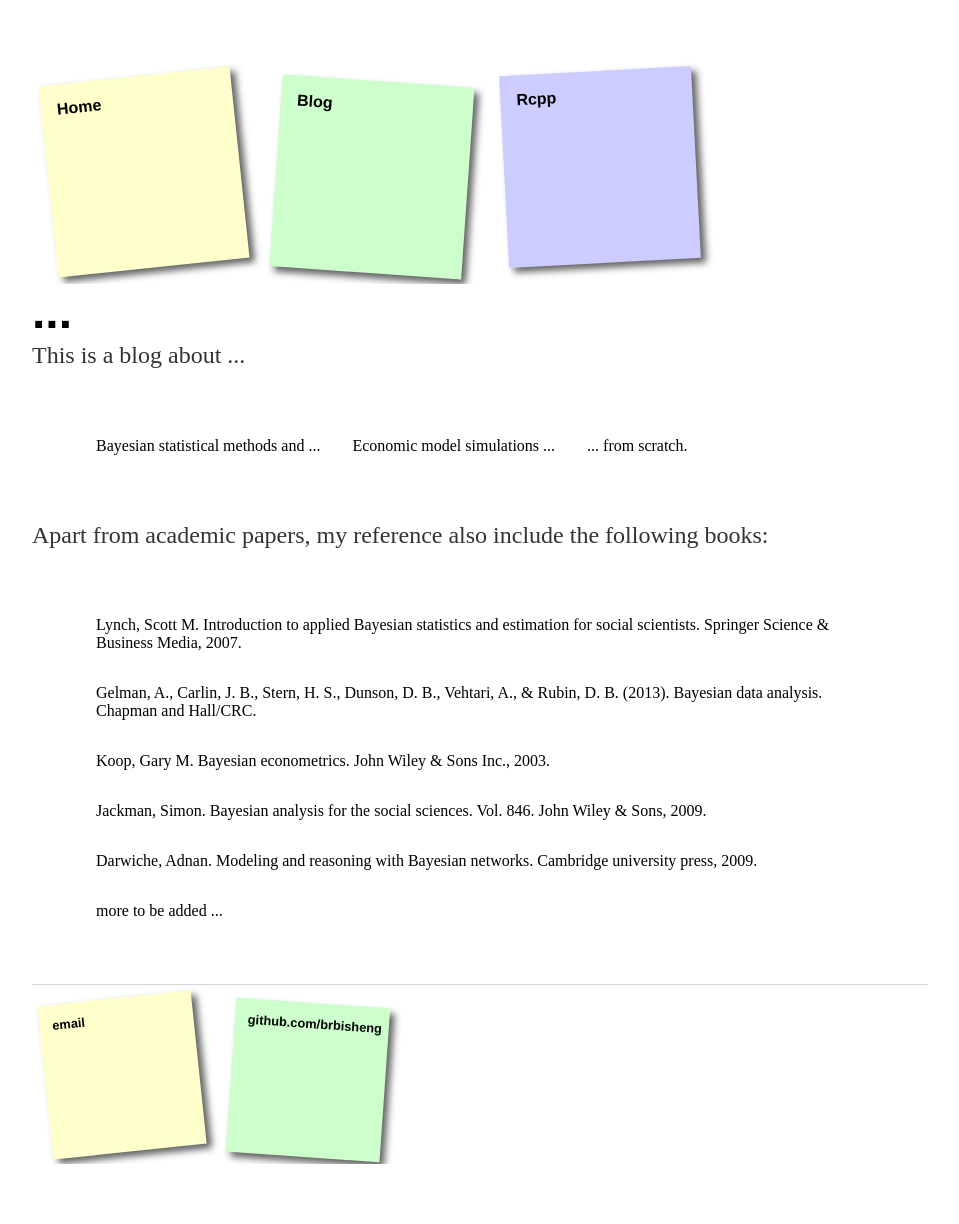
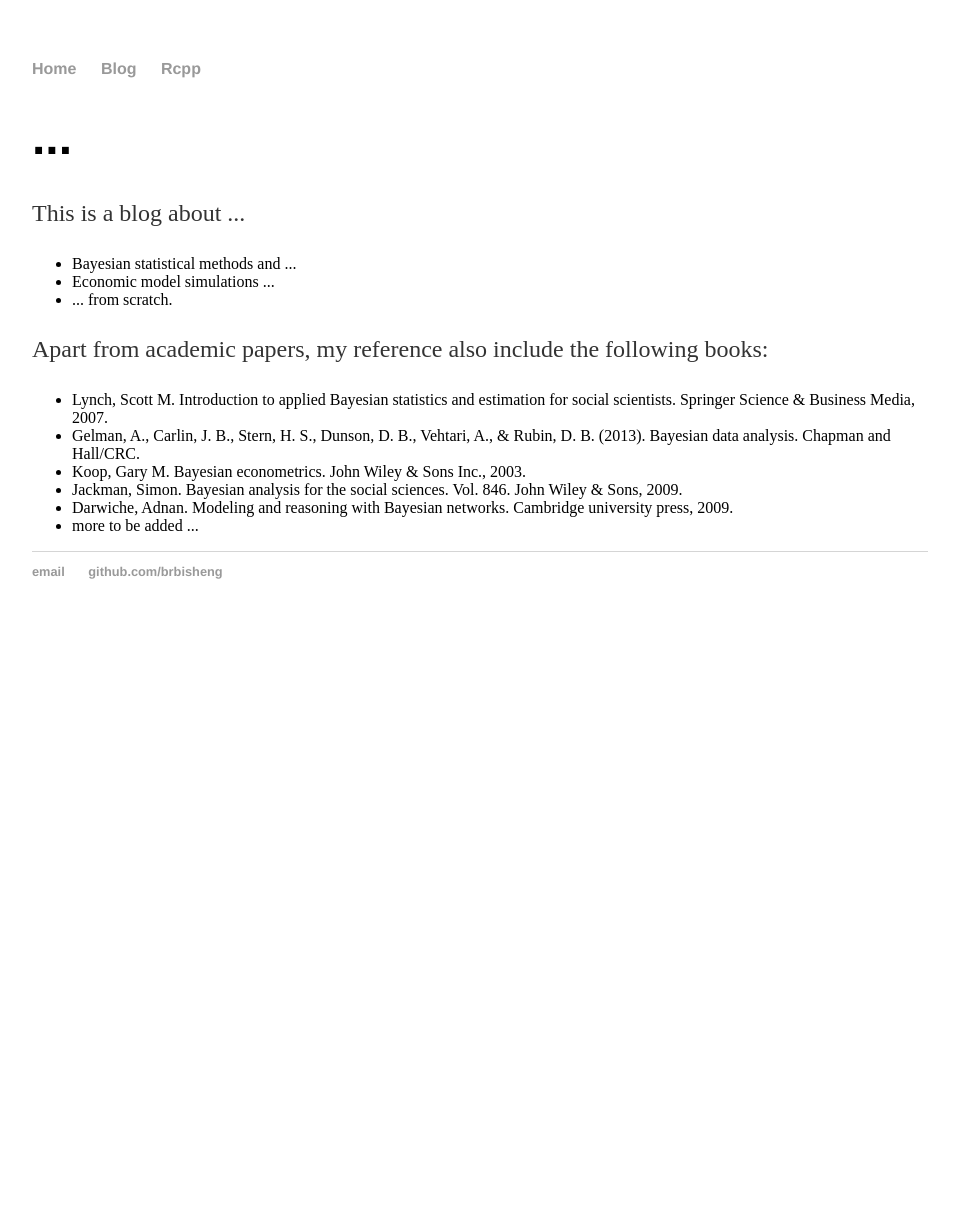
Before and after one commit to brbisheng/brbisheng.github.io, a Jekyll site: the page built from index.html, in a window 1280 px wide. Shown: the whole page, without its empty margins (160-1119 px from the left). Built offline with Jekyll 4.4.1, drawn with Linux system fonts in a browser that asks for light colours; after the commit the page ends 900 px from its top, so only the background shows below that.

Commit message:
Update index.html

```diff
--- a/index.html
+++ b/index.html
@@ -3,7 +3,6 @@ layout: default
 title: Assigned to default.html
 ---
 <!--   <link type="text/css" rel="stylesheet" href="stylesheets/main.css" />        -->
-<link type="text/css" rel="stylesheet" href="stylesheets/main.css" />
 <div class="blurb">
 	<h1>...</h1>
 	<p>This is a blog about ... </p>
```
